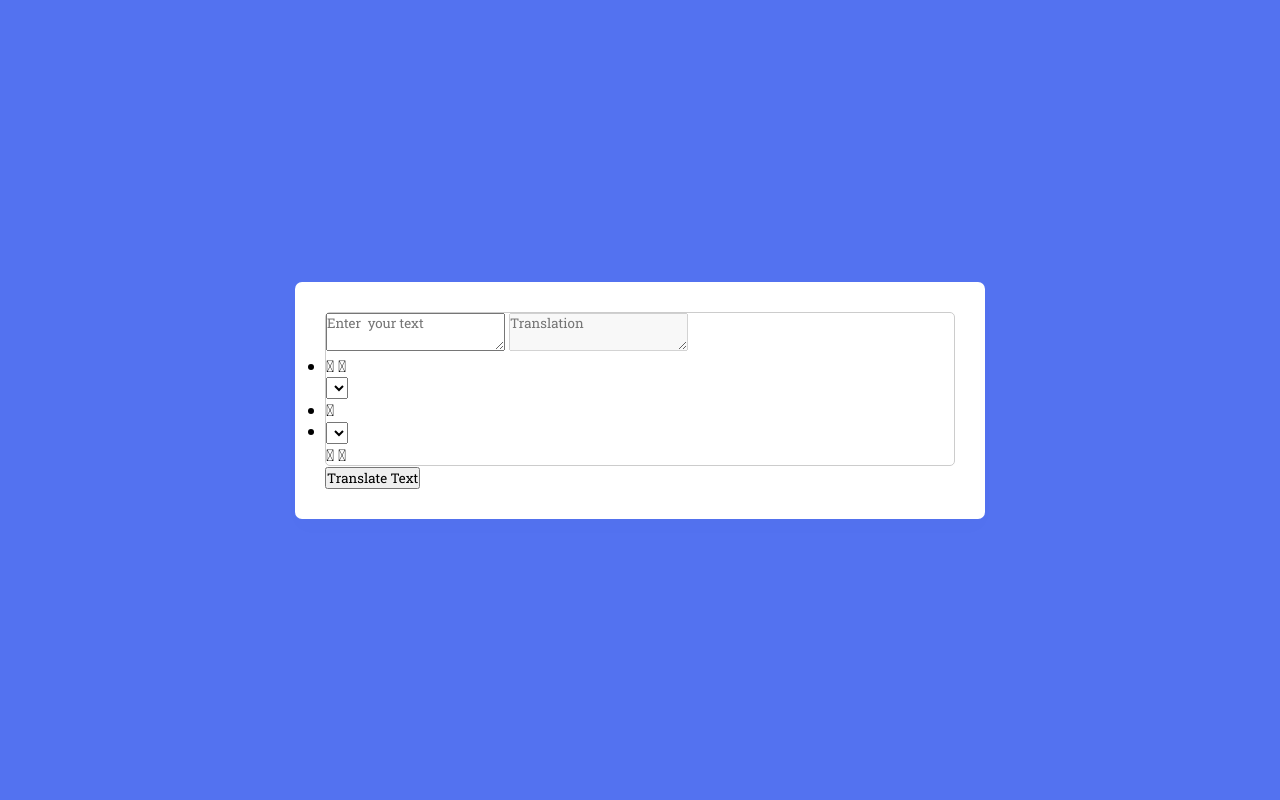
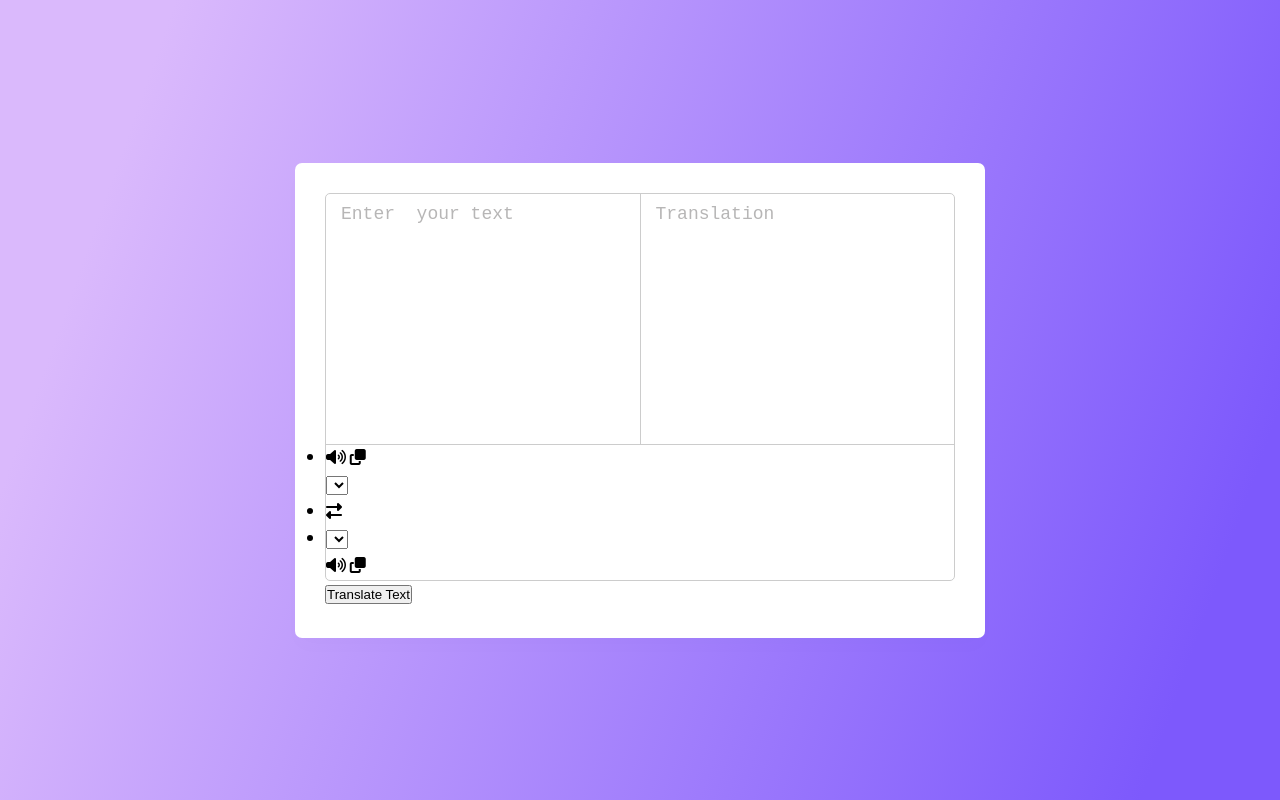
Before and after one commit to ellefamkar/language-translator, a plain HTML site: page index.html in a window 1280 px wide. Drawn offline with Linux system fonts and the light colour scheme.

Commit message:
perf :  use new font awesome cdn

```diff
--- a/index.html
+++ b/index.html
@@ -17,7 +17,9 @@
     <!-- <link rel="icon" type="image/x-icon" href="/images/favicon.ico"> -->
 
     <!-- Font Awesome CDN Link for Icons -->
-    <link rel="stylesheet" href="https://cdnjs.cloudflare.com/ajax/libs/font-awesome/5.15.3/css/all.min.css" />
+    <link rel="stylesheet" href="https://cdnjs.cloudflare.com/ajax/libs/font-awesome/6.2.1/css/all.min.css"
+        integrity="sha512-MV7K8+y+gLIBoVD59lQIYicR65iaqukzvf/nwasF0nqhPay5w/9lJmVM2hMDcnK1OnMGCdVK+iQrJ7lzPJQd1w=="
+        crossorigin="anonymous" referrerpolicy="no-referrer" />
 
     <!--  styles -->
     <link rel="stylesheet" href="/src/styles/main.css">
--- a/src/styles/main.scss
+++ b/src/styles/main.scss
@@ -89,65 +89,74 @@
   margin: 0;
   padding: 0;
   box-sizing: border-box;
-  font-family: "RobotoSlab", sans-serif;
 }
 
-body{
+body {
   display: flex;
   align-items: center;
   justify-content: center;
   padding: 0 10px;
   min-height: 100vh;
-  background: #5372F0;
+  font-family: "Catamaran", sans-serif;
+  background: linear-gradient(
+    109.6deg,
+    rgb(218, 185, 252) 11.2%,
+    rgb(125, 89, 252) 91.1%
+  );
 }
-.o-container{
+
+.o-container {
   max-width: 690px;
   width: 100%;
   padding: 30px;
   background: #fff;
   border-radius: 7px;
-  box-shadow: 0 10px 20px rgba(0,0,0,0.01);
+  box-shadow: 0 10px 20px rgba(0, 0, 0, 0.01);
 }
-.o-wrapper{
+
+.o-wrapper {
   border-radius: 5px;
   border: 1px solid #ccc;
 }
 
-// .o-wrapper .text-input{
-//   display: flex;
-//   border-bottom: 1px solid #ccc;
-// }
-// .text-input .to-text{
-//   border-radius: 0px;
-//   border-left: 1px solid #ccc;
-// }
-// .text-input textarea{
-//   height: 250px;
-//   width: 100%;
-//   border: none;
-//   outline: none;
-//   resize: none;
-//   background: none;
-//   font-size: 18px;
-//   padding: 10px 15px;
-//   border-radius: 5px;
-// }
-// .text-input textarea::placeholder{
-//   color: #b7b6b6;
-// }
-// .controls, li, .icons, .icons i{
+.c-text-container {
+  display: flex;
+  border-bottom: 1px solid #ccc;
+
+  textarea {
+    flex: 1;
+    height: 250px;
+    border: none;
+    outline: none;
+    resize: none;
+    background: none;
+    font-size: 18px;
+    padding: 10px 15px;
+    border-radius: 5px;
+
+    &::placeholder {
+      color: #b7b6b6;
+    }
+  }
+  .c-output-text {
+    border-radius: 0px;
+    border-left: 1px solid #ccc;
+  }
+}
+
+// .c-text-controls, li, .icons, .icons i{
 //   display: flex;
 //   align-items: center;
 //   justify-content: space-between;
 // }
-// .controls{
+// .c-text-controls{
 //   list-style: none;
 //   padding: 12px 15px;
 // }
-// .controls .row .icons{
+// .c-text-controls .row .icons{
 //   width: 38%;
 // }
-// .controls .row .icons i{
+// .c-text-controls .row .icons i{
 //   width: 50px;
 //   color: #adadad;
 //   font-size: 14px;
@@ -155,15 +164,15 @@
 //   transition: transform 0.2s ease;
 //   justify-content: center;
 // }
-// .controls .row.from .icons{
+// .c-text-controls .row.from .icons{
 //   padding-right: 15px;
 //   border-right: 1px solid #ccc;
 // }
-// .controls .row.to .icons{
+// .c-text-controls .row.to .icons{
 //   padding-left: 15px;
 //   border-left: 1px solid #ccc;
 // }
-// .controls .row select{
+// .c-text-controls .row select{
 //   color: #333;
 //   border: none;
 //   outline: none;
@@ -171,32 +180,32 @@
 //   background: none;
 //   padding-left: 5px;
 // }
-// .text-input textarea::-webkit-scrollbar{
+// .c-text-container textarea::-webkit-scrollbar{
 //   width: 4px;
 // }
-// .controls .row select::-webkit-scrollbar{
+// .c-text-controls .row select::-webkit-scrollbar{
 //   width: 8px;
 // }
-// .text-input textarea::-webkit-scrollbar-track,
-// .controls .row select::-webkit-scrollbar-track{
+// .c-text-container textarea::-webkit-scrollbar-track,
+// .c-text-controls .row select::-webkit-scrollbar-track{
 //   background: #fff;
 // }
-// .text-input textarea::-webkit-scrollbar-thumb{
+// .c-text-container textarea::-webkit-scrollbar-thumb{
 //   background: #ddd;
 //   border-radius: 8px;
 // }
-// .controls .row select::-webkit-scrollbar-thumb{
+// .c-text-controls .row select::-webkit-scrollbar-thumb{
 //   background: #999;
 //   border-radius: 8px;
 //   border-right: 2px solid #ffffff;
 // }
-// .controls .exchange{
+// .c-text-controls .exchange{
 //   color: #adadad;
 //   cursor: pointer;
 //   font-size: 16px;
 //   transition: transform 0.2s ease;
 // }
-// .controls i:active{
+// .c-text-controls i:active{
 //   transform: scale(0.9);
 // }
 // .o-container button{
@@ -216,27 +225,27 @@
 //   .o-container{
 //     padding: 20px;
 //   }
-//   .o-wrapper .text-input{
+//   .o-wrapper .c-text-container{
 //     flex-direction: column;
 //   }
-//   .text-input .to-text{
+//   .c-text-container .c-output-text{
 //     border-left: 0px;
 //     border-top: 1px solid #ccc;
 //   }
-//   .text-input textarea{
+//   .c-text-container textarea{
 //     height: 200px;
 //   }
-//   .controls .row .icons{
+//   .c-text-controls .row .icons{
 //     display: none;
 //   }
 //   .o-container button{
 //     padding: 13px;
 //     font-size: 16px;
 //   }
-//   .controls .row select{
+//   .c-text-controls .row select{
 //     font-size: 16px;
 //   }
-//   .controls .exchange{
+//   .c-text-controls .exchange{
 //     font-size: 14px;
 //   }
 // }
```
Also changed, not shown: src/styles/main.css, src/styles/main.min.css.
